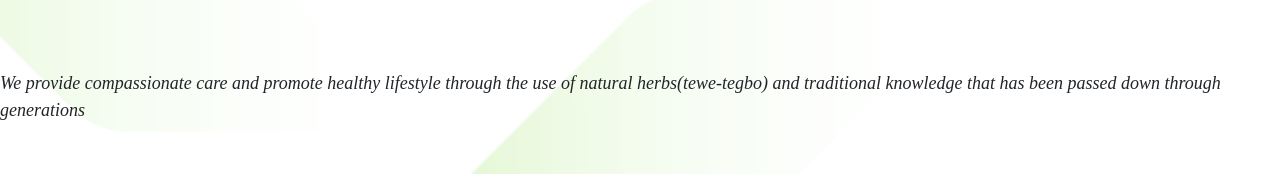
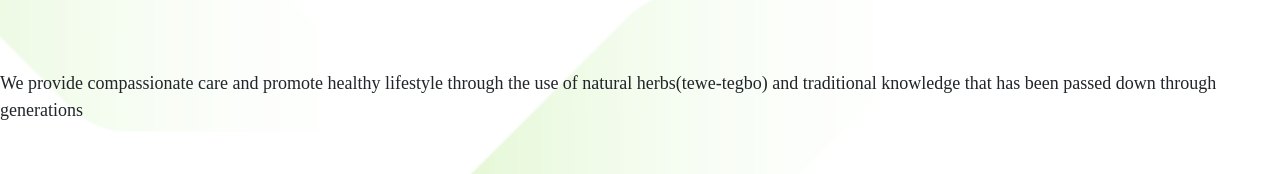
Before and after one commit to ZzelakS/shakodeclinic, a React (Create React App) app: page /about in a window 1280 px wide. Shown: the part 197-371 px from the top of the page. Built offline with nearby package versions, Linux system fonts and the light colour scheme; the HTML template or start-up script is replaced by a standard one.

Commit message:
Update About.css

```diff
--- a/src/styles/About.css
+++ b/src/styles/About.css
@@ -63,7 +63,6 @@ body {
 .about-text {
   margin-top: 70px;
   font-size: large;
-  font-style: italic;
   font-family: cursive;
   justify-content: center;
   align-items: center;
```
